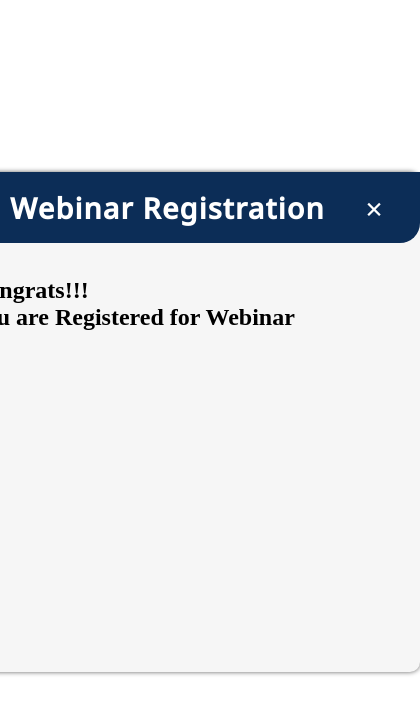
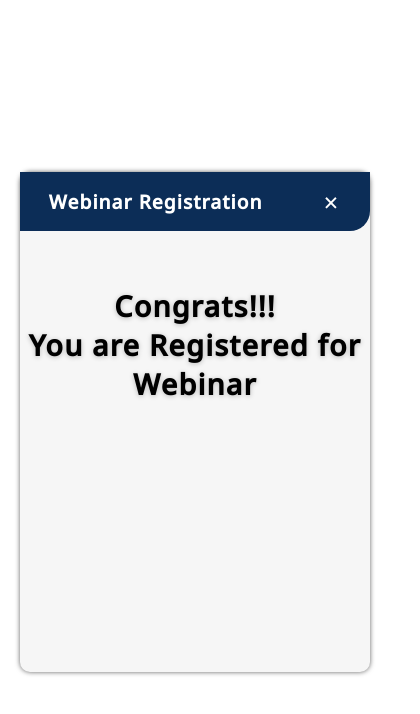
Before and after one commit to College-Developer/form-popup, a plain HTML site: page index.html in a window 390 px wide. Both pictures are taken after typing "Sample", "name@example.com", "Sample", "5551234", "Sample" into the empty fields and a click on the input "Register". Shown: the whole page, 420 px wide, since content can reach past the window. Drawn offline with Linux system fonts and the light colour scheme; no server answers.

Commit message:
Update style.css

```diff
--- a/style.css
+++ b/style.css
@@ -20,6 +20,8 @@
     background-color: #f6f6f6;
     box-shadow: 0 0 5px #0000009e;
     border-radius: 10px;
+    display: none;
+    /* margin: 0 10px; */
 }
 
 .popup a.btn-close {
@@ -60,7 +62,6 @@
     flex-direction: column;
     align-items: center;
     justify-content: space-between;
-
 }
 
 .popup input.input-field, textarea.input-field {
@@ -87,10 +88,9 @@
 
 textarea.input-field {
     height: 100px;
-
 }
 
-.popup button.btn {
+.popup input.btn {
     /* border: 2px solid green; */
     display: inline-block;
     width: 85%;
@@ -106,7 +106,50 @@ textarea.input-field {
     font-weight: 500;
 }
 
-.popup button.btn:hover {
+.popup input.btn:hover {
     background-color: #000;
     letter-spacing: 1px;
 }
+
+h2.congrats-heading {
+    font-family: 'Noto Sans', sans-serif;
+    text-align: center;
+    font-size: 1.8rem;
+    /* padding: 1rem 0rem 1rem 2.5rem; */
+    /* margin-bottom: 1rem; */
+    /* border: 2px solid green; */
+    /* background-color: #0C2D57; */
+    /* border-radius: 0 0 20px 0; */
+    color: #fff;
+    letter-spacing: 1.2px;
+    color: #000;
+    text-shadow: 0 1px 5px #0000003f;
+}
+
+img.image-logo {
+    width: 100px;
+    margin: 25px 175px 10px;
+}
+
+@media screen and (max-width: 450px) {
+    .popup {
+        width: 350px;
+        height: 500px;
+    }
+
+    .popup h2.webinar-heading {
+        font-size: 1.2rem;
+        letter-spacing: 1px;
+        padding: 1rem 0rem 1rem 1.8rem;
+    }
+
+    .popup a.btn-close {
+        font-size: 1.7rem;
+    }
+}
+
+@media screen and (max-width: 350px) {
+    .popup {
+        width: 300px;
+    }
+}
```
